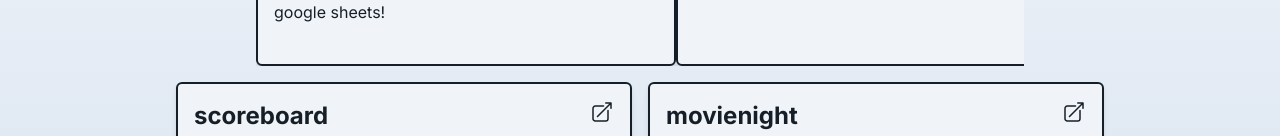
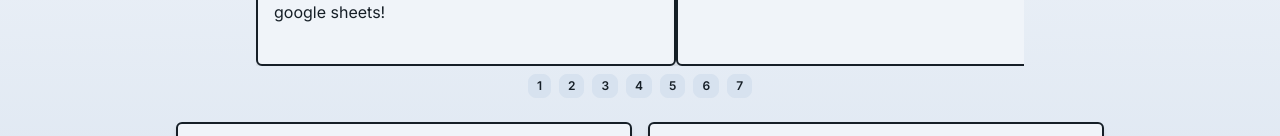
Before and after one commit to rit-sse/WebsiteTheSSEquel, a Next.js app in the folder next/: page /go in a window 1280 px wide. Shown: the part 202-338 px from the top of the page. Built offline with nearby package versions, Linux system fonts and the light colour scheme; no server answers.

Commit message:
numbers on bottom of carousel

```diff
--- a/next/app/go/PinnedGoLinksContainer.tsx
+++ b/next/app/go/PinnedGoLinksContainer.tsx
@@ -3,15 +3,22 @@ import PinnedGoLink from "./PinnedGoLink";
 
 const PinnedGoLinksContainer: React.FC<GoLinksContainerProps> = ({goLinkData}) => {
         const goLinkList = goLinkData.slice(0,7).map((data, index) => (
-               <div className="carousel-item" key={index}>
+               <div className="carousel-item" key={index} id={`item-${index}`}>
                 <PinnedGoLink {...data}/>
                 </div>
             ));
         return (
                 <div>
-                  <div className = "carousel carousel-end max-w-screen-md mx-auto" >
+                  <div className = "carousel carousel-center max-w-screen-md mx-auto" >
                         {goLinkList}
                   </div>
+                  <div className="flex justify-center w-full py-2 gap-2">
+                {goLinkData.slice(0, 7).map((_, index) => (
+                    <a href={`#item-${index}`} className="btn btn-xs" key={index}>
+                        {index + 1}
+                    </a>
+                ))}
+            </div>
                 </div>
         )
 
```
